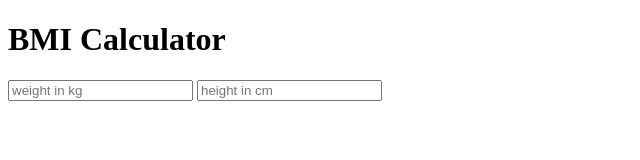
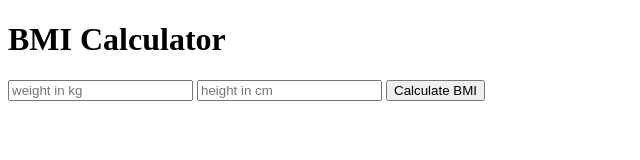
Before and after one commit to Cma-B/bmi_calculator_javascripts, a website: page src/index.html in a window 1280 px wide. Shown: the whole page, without its empty margins (0-640 px from the left). Drawn offline with Linux system fonts and the light colour scheme.

Commit message:
adds the test for availibility of the button in the home page and add the button in the html file to pass the test

```diff
--- a/src/index.html
+++ b/src/index.html
@@ -13,6 +13,7 @@
     <div class="form">
      <input type="text" id="weight" placeholder="weight in kg">
      <input type="text" id="height" placeholder="height in cm">
+     <button id="calculate">Calculate BMI</button>
     </div>
 
 </body>
```
Also changed, not shown: cypress/integration/userCanCheckTheBmi.feature.js (+1 -0 lines).
